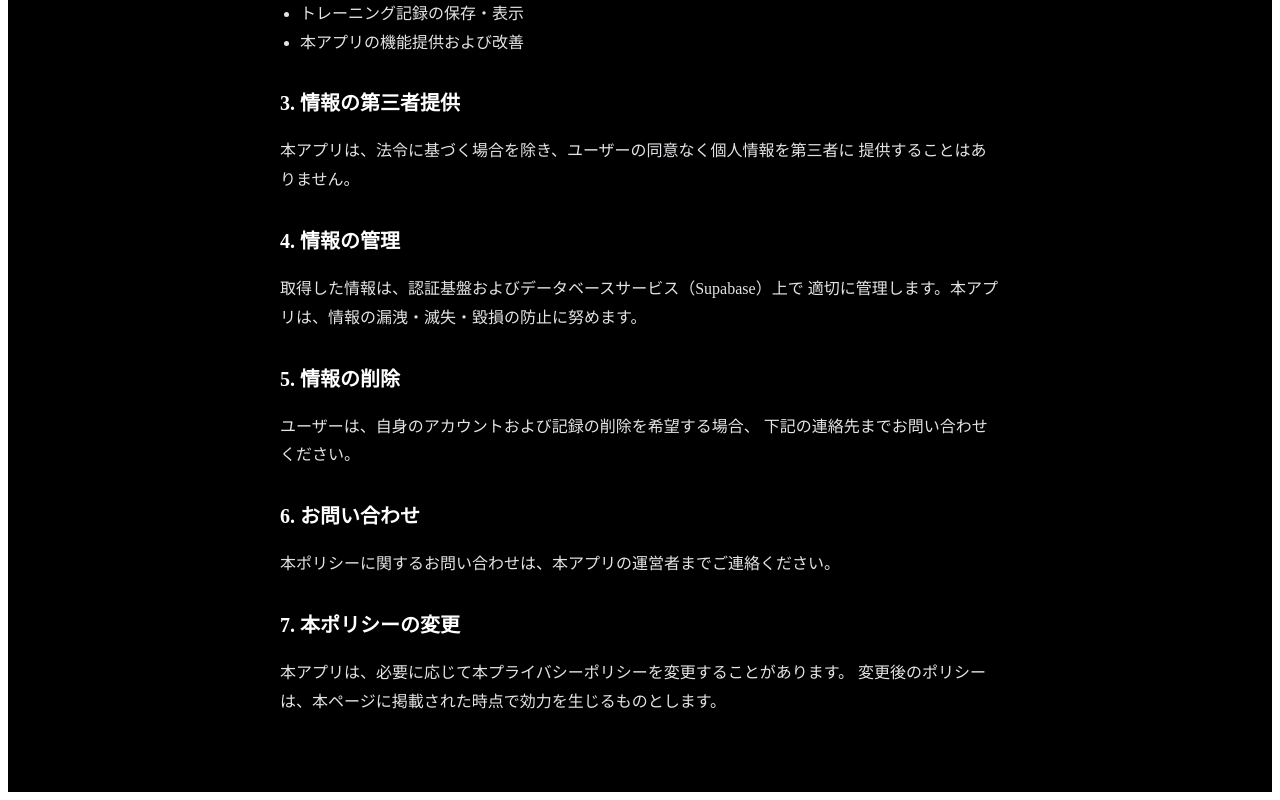
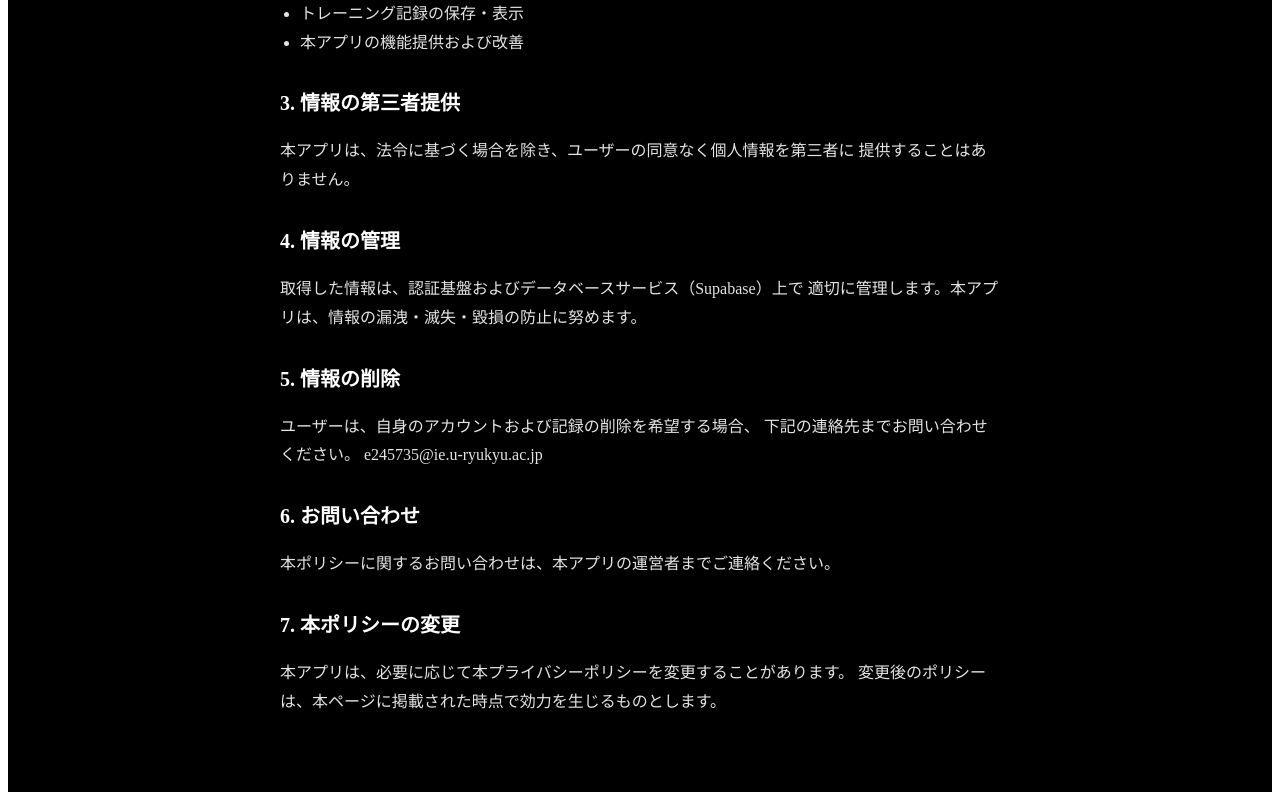
Before and after one commit to mitsuki245748C/machine-timer, a Next.js app: page /privacy in a window 1280 px wide. Shown: the part 689-1489 px from the top of the page. Built offline with nearby package versions, Linux system fonts and the light colour scheme.

Commit message:
feat: プライバシーポリシーページを追加

```diff
--- a/app/privacy/page.tsx
+++ b/app/privacy/page.tsx
@@ -83,6 +83,8 @@ export default function PrivacyPolicyPage() {
           <p>
             ユーザーは、自身のアカウントおよび記録の削除を希望する場合、
             下記の連絡先までお問い合わせください。
+
+            e245735@ie.u-ryukyu.ac.jp
           </p>
         </section>
 
```
